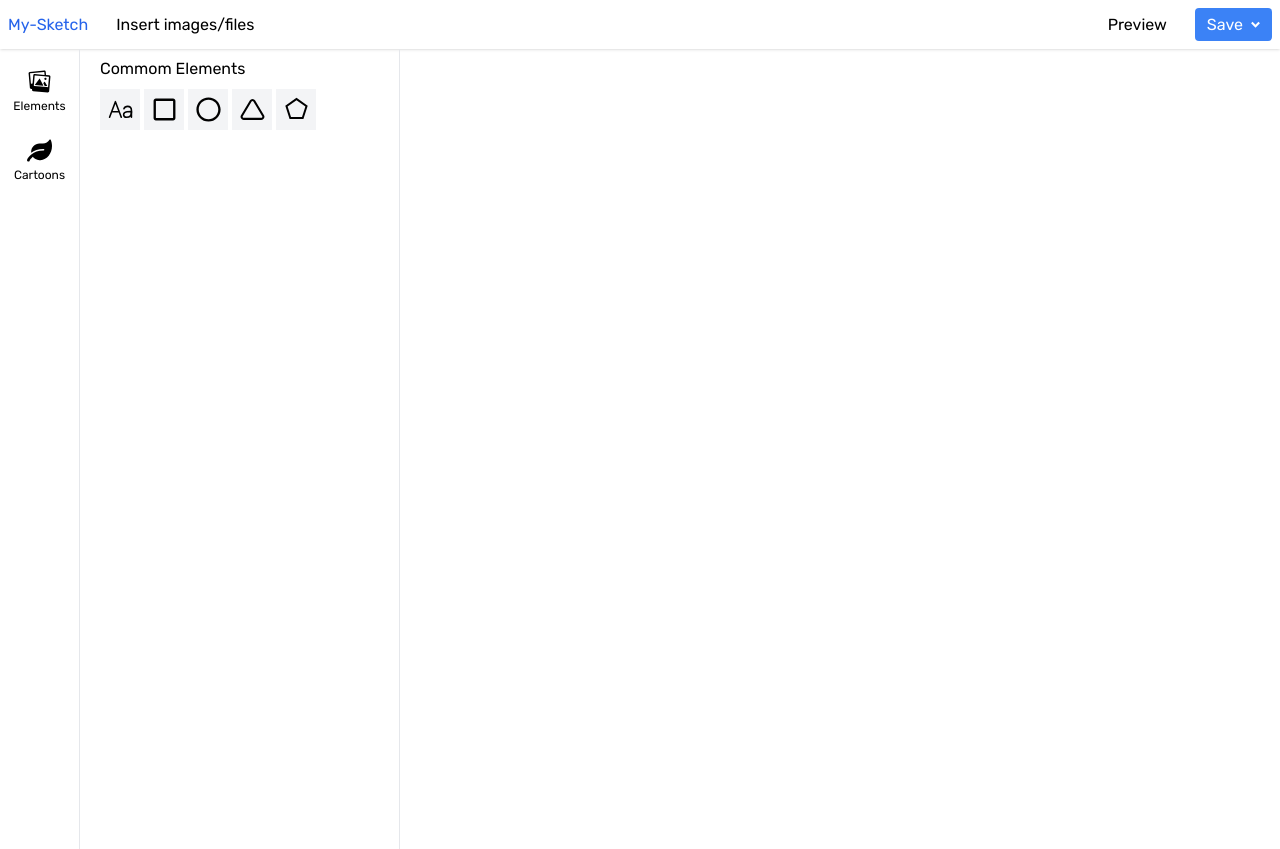
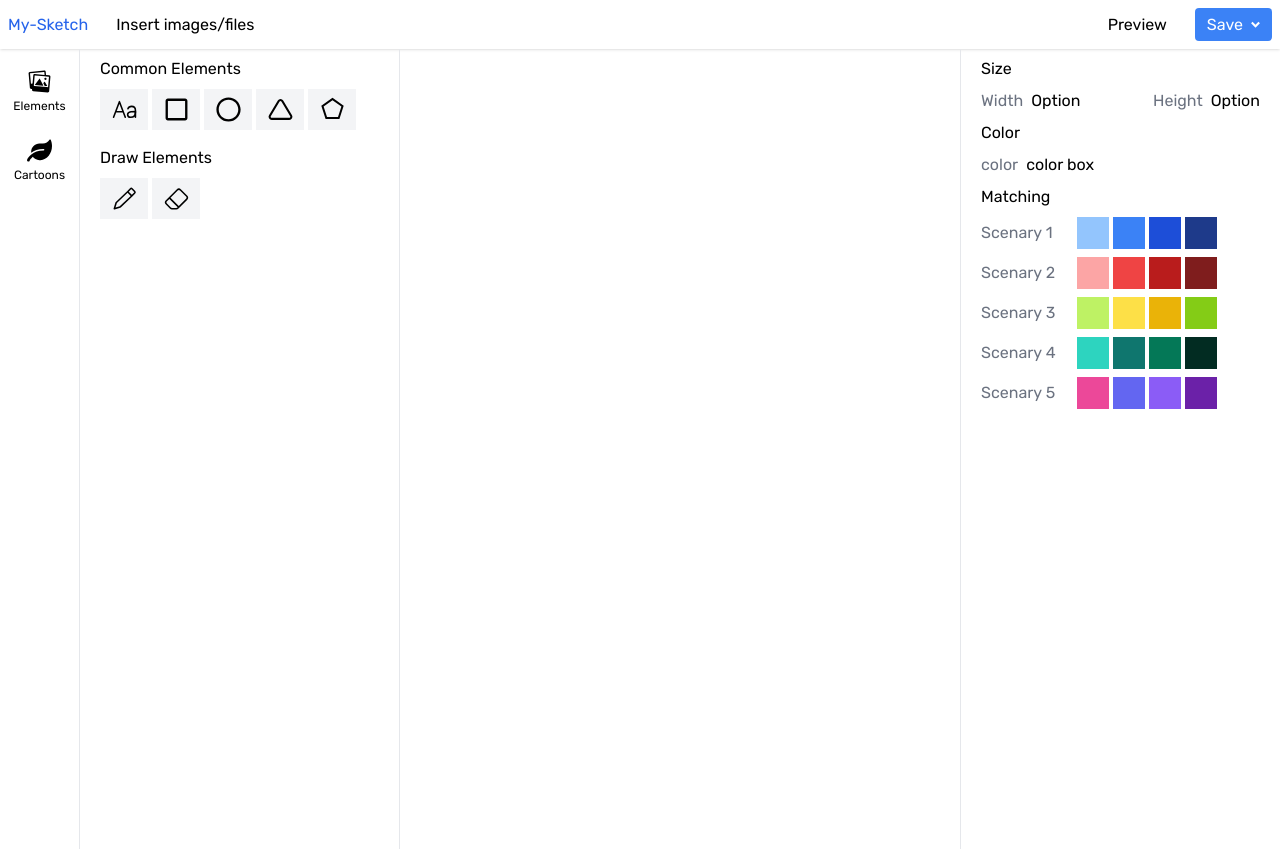
Before and after one commit to 2201monesh/my-sketch, a Next.js app: page / in a window 1280 px wide. Built offline with nearby package versions, Linux system fonts and the light colour scheme.

Commit message:
section/default-toolbox

```diff
--- a/app/components/CommonElements.jsx
+++ b/app/components/CommonElements.jsx
@@ -8,21 +8,21 @@ import { RiPentagonLine } from "react-icons/ri";
 function CommonElements() {
   return (
     <div>
-      <h3>Commom Elements</h3>
+      <h3>Common Elements</h3>
       <div className='flex pt-2'>
-        <div className='p-2 bg-gray-100 w-10 mr-1 flex items-center justify-center cursor-pointer hover:text-blue-500'>
+        <div className='p-2 bg-gray-100 w-12 mr-1 flex items-center justify-center cursor-pointer hover:text-blue-500'>
             <span><IoTextOutline fontSize={25} /></span>
         </div>
-        <div className='p-2 bg-gray-100 w-10 mr-1 flex items-center justify-center cursor-pointer hover:text-blue-500'>
+        <div className='p-2 bg-gray-100 w-12 mr-1 flex items-center justify-center cursor-pointer hover:text-blue-500'>
             <span><FaRegSquare fontSize={25} /></span>
         </div>
-        <div className='p-2 bg-gray-100 w-10 mr-1 flex items-center justify-center cursor-pointer hover:text-blue-500'>
+        <div className='p-2 bg-gray-100 w-12 mr-1 flex items-center justify-center cursor-pointer hover:text-blue-500'>
             <span><FaRegCircle fontSize={25} /></span>
         </div>
-        <div className='p-2 bg-gray-100 w-10 mr-1 flex items-center justify-center cursor-pointer hover:text-blue-500'>
+        <div className='p-2 bg-gray-100 w-12 mr-1 flex items-center justify-center cursor-pointer hover:text-blue-500'>
             <span><FiTriangle fontSize={25} /></span>
         </div>
-        <div className='p-2 bg-gray-100 w-10 mr-1 flex items-center justify-center cursor-pointer hover:text-blue-500'>
+        <div className='p-2 bg-gray-100 w-12 mr-1 flex items-center justify-center cursor-pointer hover:text-blue-500'>
             <span><RiPentagonLine fontSize={25} /></span>
         </div>
       </div>
--- /dev/null
+++ b/app/components/DrawElements.jsx
@@ -0,0 +1,21 @@
+import React from 'react'
+import { GoPencil } from "react-icons/go";
+import { BsEraser } from "react-icons/bs";
+
+function DrawElements() {
+  return (
+     <div className='pt-4'>
+      <h3>Draw Elements</h3>
+      <div className='flex pt-2'>
+        <div className='p-2 bg-gray-100 w-12 mr-1 flex items-center justify-center cursor-pointer hover:text-blue-500'>
+            <span><GoPencil fontSize={25} /></span>
+        </div>
+        <div className='p-2 bg-gray-100 w-12 mr-1 flex items-center justify-center cursor-pointer hover:text-blue-500'>
+            <span><BsEraser fontSize={25} /></span>
+        </div>
+      </div>
+    </div>
+  )
+}
+
+export default DrawElements
--- a/app/components/ElementsTab.jsx
+++ b/app/components/ElementsTab.jsx
@@ -1,10 +1,12 @@
 import React from 'react'
 import CommonElements from './CommonElements'
+import DrawElements from './DrawElements'
 
 function ElementsTab() {
   return (
     <div className='w-80 h-screen border-r pt-2 p-5'>
       <CommonElements />
+      <DrawElements />
     </div>
   )
 }
--- a/app/components/SidebarOption.jsx
+++ b/app/components/SidebarOption.jsx
@@ -2,7 +2,7 @@ import React from 'react'
 
 function SidebarOption({image, text}) {
   return (
-    <div className='flex flex-col justify-center items-center p-3 cursor-pointer'>
+    <div className='flex flex-col justify-center items-center p-3 cursor-pointer hover:text-blue-500'>
       <span>{image}</span>
       <h3 className='text-xs pt-1'>{text}</h3>
     </div>
--- /dev/null
+++ b/app/components/ToolBox.jsx
@@ -0,0 +1,12 @@
+import React from 'react'
+import ToolBoxDefaultScreen from './ToolBoxDefaultScreen'
+
+function ToolBox() {
+  return (
+    <div className='w-80 h-screen border-l pt-2 p-5'>
+      <ToolBoxDefaultScreen />
+    </div>
+  )
+}
+
+export default ToolBox
--- /dev/null
+++ b/app/components/ToolBoxDefaultScreen.jsx
@@ -0,0 +1,39 @@
+import React from 'react'
+import Scenary from '../tools/Scenary'
+
+function ToolBoxDefaultScreen() {
+  return (
+    <div>
+      <div className='size'>
+        <h3>Size</h3>
+        <div className='flex justify-between pt-2'>
+          <div className='flex'>
+            <h3 className='pr-2 text-gray-500 hover:text-blue-600'>Width</h3>
+            <h3>Option</h3>   {/* edit this to options tab */}
+          </div>
+          <div className='flex'>
+            <h3 className='pr-2 text-gray-500 hover:text-blue-600'>Height</h3>
+            <h3>Option</h3>   {/* edit this to options tab */}
+          </div>
+        </div>
+      </div>
+      <div className='color pt-2 bg-bl bg-'>
+        <h3>Color</h3>
+        <div className='flex pt-2'>
+          <h3 className='pr-2 text-gray-500 hover:text-blue-600'>color</h3>
+          <h3>color box</h3>
+        </div>
+      </div>
+      <div className='matching pt-2'>
+        <h3>Matching</h3>
+         <Scenary num={1} col1="bg-blue-300" col2="bg-blue-500" col3="bg-blue-700" col4="bg-blue-900" />
+         <Scenary num={2} col1="bg-red-300" col2="bg-red-500" col3="bg-red-700" col4="bg-red-900" />
+         <Scenary num={3} col1="bg-lime-300" col2="bg-yellow-300" col3="bg-yellow-500" col4="bg-lime-500" />
+         <Scenary num={4} col1="bg-teal-400" col2="bg-teal-700" col3="bg-emerald-700" col4="bg-emerald-950" />
+         <Scenary num={5} col1="bg-pink-500" col2="bg-indigo-500" col3="bg-violet-500" col4="bg-purple-800" />
+      </div>
+    </div>
+  )
+}
+
+export default ToolBoxDefaultScreen
--- a/app/page.jsx
+++ b/app/page.jsx
@@ -1,11 +1,17 @@
 import ElementsTab from "./components/ElementsTab";
 import Sidebar from "./components/Sidebar";
+import ToolBox from "./components/ToolBox";
 
 export default function Home() {
   return (
-    <div className="flex">
+    <div className="flex justify-between">
+     <div className="flex">
       <Sidebar />
       <ElementsTab />
+     </div>
+     <div>
+      <ToolBox />
+     </div>
     </div>
   )
 }
--- /dev/null
+++ b/app/tools/Scenary.jsx
@@ -0,0 +1,17 @@
+import React from 'react'
+
+function Scenary({num, col1, col2, col3, col4}) {
+  return (
+    <div className='pt-2 flex items-center'>
+      <div className='pr-3 w-24'><h3 className='text-gray-500 hover:text-blue-600'>Scenary {num} </h3></div>
+      <div className='flex'>
+       <div className={`${col1} w-8 h-8 mr-1`}></div>
+       <div className={`${col2} w-8 h-8 mr-1`}></div>
+       <div className={`${col3} w-8 h-8 mr-1`}></div>
+       <div className={`${col4} w-8 h-8 mr-1`}></div>
+      </div>
+    </div>
+  )
+}
+
+export default Scenary
```
